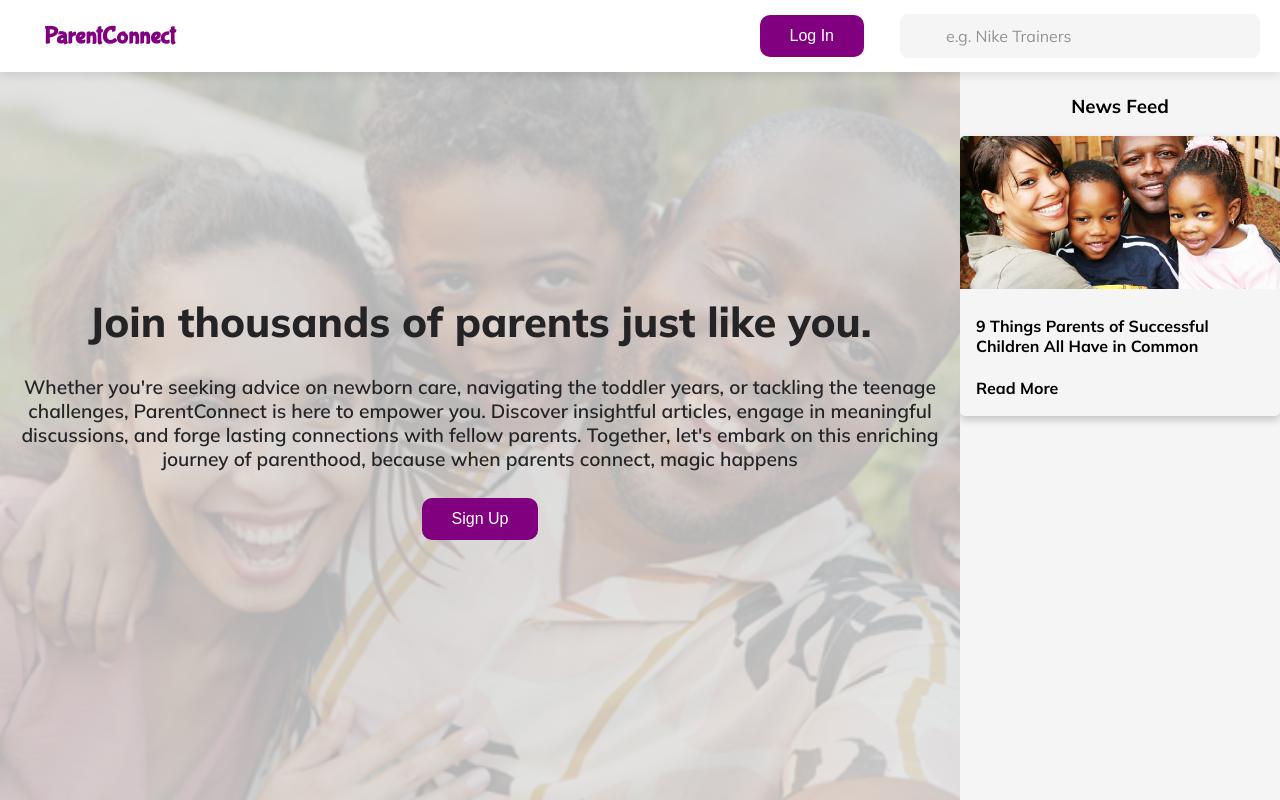
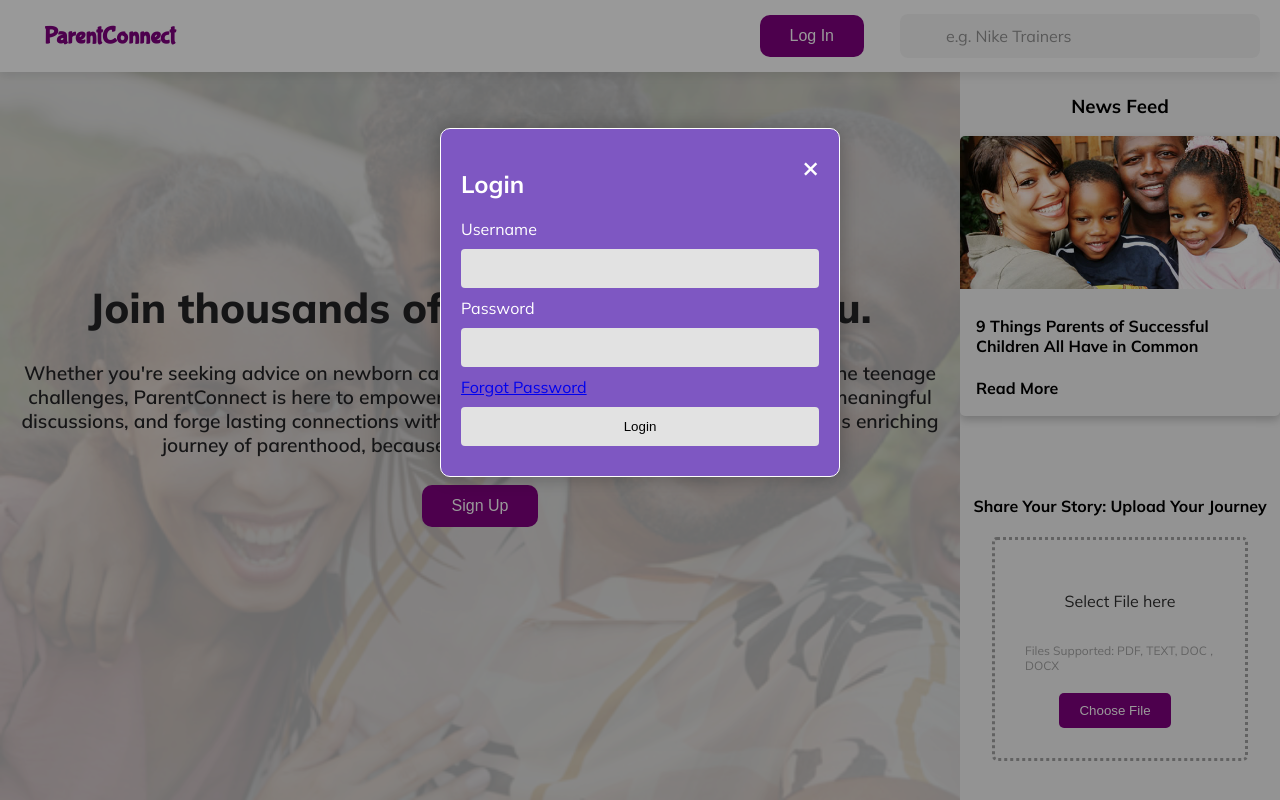
Before and after one commit to augustine-ugwu/Parentingapp, a website: page index.html in a window 1280 px wide. Both pictures are taken after a click on the button "Log In". Drawn offline with nearby package versions, Linux system fonts and the light colour scheme.

Commit message:
Adjusted UI to satisfaction

```diff
--- a/index.html
+++ b/index.html
@@ -23,7 +23,9 @@
   <body>
     <nav class="navbar">
       <nav class="nav-logo">ParentConnect</nav>
-      <button class="login-btn">Log In</button>
+      <button class="login-btn" onclick="openModal('loginModal')">
+        Log In
+      </button>
       <input
         spellcheck="false"
         type="text"
@@ -50,13 +52,15 @@
             parents. Together, let's embark on this enriching journey of
             parenthood, because when parents connect, magic happens
           </p>
-          <button class="signup-btn">Sign Up</button>
+          <button class="signup-btn" onclick="openModal('signUpModal')">
+            Sign Up
+          </button>
         </div>
       </div>
     </div>
 
     <div class="right-section">
-      <h3 class="right-section-title">
+      <h3 class="title">
         <b>News Feed</b>
       </h3>
       <div class="card">
@@ -66,8 +70,81 @@
           <p><b>Read More</b></p>
         </div>
       </div>
+      <div class="upload">
+        <h4 class="title">Share Your Story: Upload Your Journey</h4>
+        <div class="drop_box">
+          <header>
+            <h4>Select File here</h4>
+          </header>
+          <p>Files Supported: PDF, TEXT, DOC , DOCX</p>
+          <input
+            type="file"
+            hidden
+            accept=".doc,.docx,.pdf"
+            id="fileID"
+            style="display: none"
+          />
+          <button class="btn">Choose File</button>
+        </div>
+      </div>
     </div>
-    <div class="side-footer"></div>
+
+    <!-- Sign Up Modal -->
+    <div id="signUpModal" class="modal">
+      <div class="modal-content">
+        <span class="close" onclick="closeModal('signUpModal')">&times;</span>
+        <h2 style="color: #fff">Sign Up</h2>
+        <div class="form">
+          <div class="inputBox">
+            <i>First Name</i>
+            <input type="text" required />
+          </div>
+          <div class="inputBox">
+            <i>Last Name</i>
+            <input type="text" required />
+          </div>
+          <div class="inputBox">
+            <i>Username</i>
+            <input type="text" required />
+          </div>
+          <div class="inputBox">
+            <i>Password</i>
+            <input type="password" required />
+          </div>
+          <div class="inputBox">
+            <i>Confirm Password</i>
+            <input type="password" required />
+          </div>
+          <div class="inputBox">
+            <input type="submit" value="Sign In" />
+          </div>
+        </div>
+      </div>
+    </div>
+
+    <!-- Login Modal -->
+    <div id="loginModal" class="modal">
+      <div class="modal-content">
+        <span class="close" onclick="closeModal('loginModal')">&times;</span>
+        <h2 style="color: #fff">Login</h2>
+        <div class="form">
+          <div class="inputBox">
+            <i>Username</i>
+            <input type="text" required />
+          </div>
+          <div class="inputBox">
+            <i>Password</i>
+            <input type="password" required />
+          </div>
+          <div class="links">
+            <a href="#">Forgot Password</a>
+          </div>
+          <div class="inputBox">
+            <input type="submit" value="Login" />
+          </div>
+        </div>
+      </div>
+    </div>
 
     <script type="text/javascript">
       const toggleMenu = () => {
--- a/main.css
+++ b/main.css
@@ -216,6 +216,7 @@ body.open .search-toggle {
 .overlay-content h1 {
   font-size: 2.6rem;
   font-weight: 800;
+  margin-top: 0;
 }
 
 .overlay-content p {
@@ -231,7 +232,7 @@ body.open .search-toggle {
   justify-content: center;
 }
 
-.right-section-title {
+.title {
   margin-top: 5em;
   text-align: center;
   font-weight: bolder;
@@ -259,39 +260,129 @@ img {
 .modal {
   display: none;
   position: fixed;
-  z-index: 1;
+  z-index: 2;
   left: 0;
   top: 0;
   width: 100%;
   height: 100%;
   overflow: auto;
   background-color: rgba(0, 0, 0, 0.4);
-  padding-top: 60px;
   transition: opacity 0.3s ease;
 }
 
 /* Modal Content/Box */
 .modal-content {
-  background-color: #fefefe;
-  margin: 5% auto;
+  background-color: #7e57c2; /* Purple color */
+  margin: 10% auto;
   padding: 20px;
-  border: 1px solid #888;
+  border: 1px solid #fff;
   width: 80%;
-  opacity: 0;
-  transition: opacity 0.3s ease;
+  max-width: 400px;
+  border-radius: 10px;
+  box-shadow: 0 0 20px rgba(0, 0, 0, 0.3);
+  transition: transform 0.3s ease;
 }
 
 /* Close Button */
 .close {
-  color: #aaa;
+  color: #fff;
   float: right;
   font-size: 28px;
   font-weight: bold;
+  cursor: pointer;
+  transition: color 0.3s ease;
 }
 
-.close:hover,
-.close:focus {
-  color: black;
-  text-decoration: none;
+.close:hover {
+  color: #ddd; /* Lighter color on hover */
+}
+
+.form i {
+  font-style: normal;
+  color: #fff;
+  transition: 0.5s;
+  pointer-events: none;
+}
+
+.signin input[type="submit"] {
+  padding: 10px;
+  background: #0f0;
+  color: #000;
+  font-weight: 600;
+  font-size: 1.35em;
+  letter-spacing: 0.05em;
   cursor: pointer;
 }
+input[type="submit"]:active {
+  opacity: 0.6;
+}
+
+/* Sign Up Button and Login Button */
+button {
+  background-color: #673ab7; /* Darker purple */
+  color: #fff;
+  border: none;
+  padding: 10px 20px;
+  border-radius: 5px;
+  cursor: pointer;
+  transition: background-color 0.3s ease;
+  margin-right: 10px;
+}
+
+button:hover {
+  background-color: #512da8; /* Darker color on hover */
+}
+
+/* Upload box */
+.drop_box {
+  margin: 2rem;
+  margin-top: 1rem;
+  padding: 30px;
+  display: flex;
+  align-items: center;
+  justify-content: center;
+  flex-direction: column;
+  border: 3px dotted #a3a3a3;
+  border-radius: 5px;
+}
+
+.drop_box h4 {
+  font-size: 16px;
+  font-weight: 400;
+  color: #2e2e2e;
+}
+
+.drop_box p {
+  margin-top: 10px;
+  margin-bottom: 20px;
+  font-size: 12px;
+  color: #a3a3a3;
+}
+
+.btn {
+  text-decoration: none;
+  background-color: purple;
+  color: #ffffff;
+  padding: 10px 20px;
+  border: none;
+  outline: none;
+  transition: 0.3s;
+}
+
+.btn:hover {
+  text-decoration: none;
+  background-color: #ffffff;
+  color: purple;
+  padding: 10px 20px;
+  border: none;
+  outline: 1px solid #010101;
+}
+.form input {
+  margin: 10px 0;
+  width: 100%;
+  background-color: #e2e2e2;
+  border: none;
+  outline: none;
+  padding: 12px 20px;
+  border-radius: 4px;
+}
--- a/main.js
+++ b/main.js
@@ -1,31 +1,45 @@
-// Get the modal
-var modal = document.getElementById("myModal");
+//Modal Popup
 
-// Get the button that opens the modal
-var btn = document.querySelector("button");
+// Get the modals
+var signUpModal = document.getElementById("signUpModal");
+var loginModal = document.getElementById("loginModal");
 
-// Get the <span> element that closes the modal
-var span = document.getElementsByClassName("close")[0];
-
-// When the user clicks the button, open the modal
-function openModal() {
-  modal.style.display = "block";
-  setTimeout(function () {
-    modal.querySelector(".modal-content").style.opacity = 1;
-  }, 10); // Delay for transition to occur
+// Function to open a modal
+function openModal(modalId) {
+  if (modalId === "signUpModal") {
+    signUpModal.style.display = "block";
+  } else if (modalId === "loginModal") {
+    loginModal.style.display = "block";
+  }
 }
 
-// When the user clicks on <span> (x), close the modal
-function closeModal() {
-  modal.querySelector(".modal-content").style.opacity = 0;
-  setTimeout(function () {
-    modal.style.display = "none";
-  }, 300); // Delay for transition to occur
+// Function to close a modal
+function closeModal(modalId) {
+  if (modalId === "signUpModal") {
+    signUpModal.style.display = "none";
+  } else if (modalId === "loginModal") {
+    loginModal.style.display = "none";
+  }
 }
 
-// When the user clicks anywhere outside of the modal, close it
+// Close the modal when clicking outside of it
 window.onclick = function (event) {
-  if (event.target == modal) {
-    closeModal();
+  if (event.target === signUpModal) {
+    signUpModal.style.display = "none";
+  } else if (event.target === loginModal) {
+    loginModal.style.display = "none";
   }
 };
+
+//File uploads
+
+const dropArea = document.querySelector(".drop_box"),
+  button = dropArea.querySelector("button"),
+  dragText = dropArea.querySelector("header"),
+  input = dropArea.querySelector("input");
+let file;
+var filename;
+
+button.onclick = () => {
+  input.click();
+};
```
